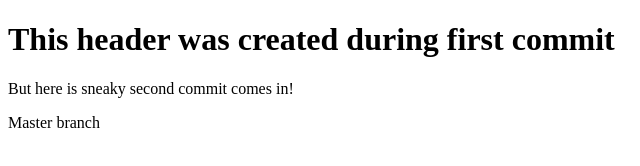
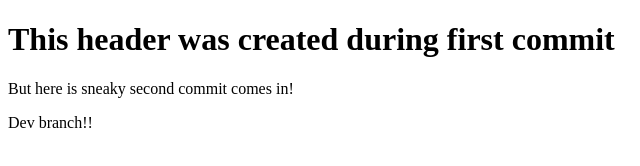
Before and after one commit to divinemuffin/ionic, a plain HTML site: page index.html in a window 1280 px wide. Shown: the full height of the page, 0-640 px from the left. Drawn offline with Linux system fonts and the light colour scheme.

Commit message:
changed "master" to "dev"

```diff
--- a/index.html
+++ b/index.html
@@ -9,6 +9,6 @@
 <body>
     <h1>This header was created during first commit</h1>
     <p>But here is sneaky second commit comes in!</p>
-    <p>Master branch</p>
+    <p>Dev branch!!</p>
 </body>
 </html>
```
